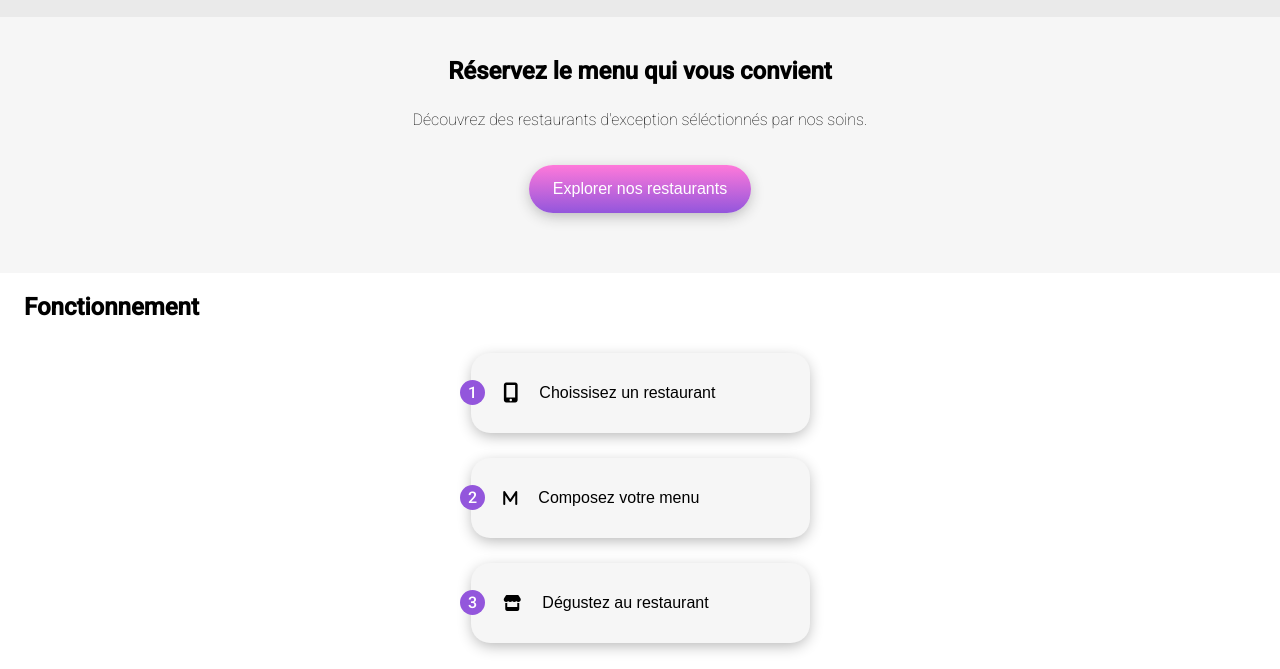
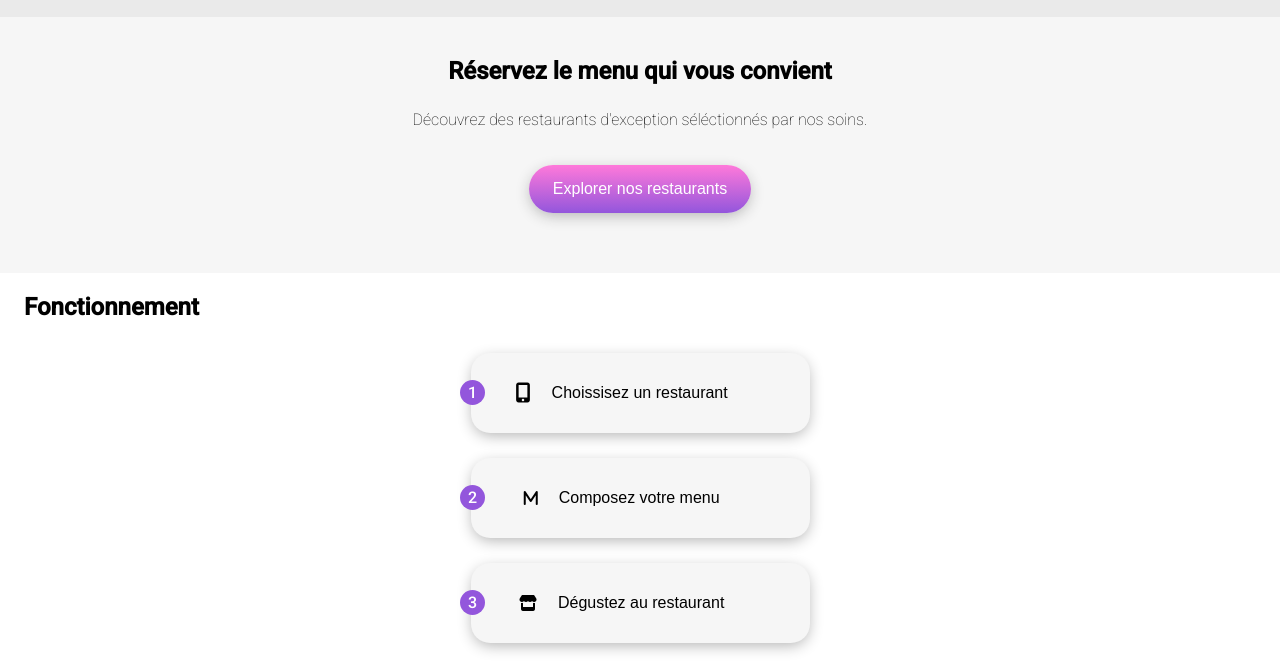
Before and after one commit to athanael/AthanaelGerard_3_07052021, a website: page index.html in a window 1280 px wide. Shown: the part 131-800 px from the top of the page. Drawn offline with Linux system fonts and the light colour scheme.

Commit message:
add fonctionment part

```diff
--- a/sass/pages/_index.scss
+++ b/sass/pages/_index.scss
@@ -95,13 +95,13 @@
       margin-left: 11px;
       box-shadow: 0 4px 15px -2px #afafaf;
       background-color: $softgrey;
-      @include flexdisplay(none, center);
+      @include flexdisplay(center, center);
       i {
         margin-left: 10%;
         margin-right: 8%;
       }
       padding-right: 20%;
-      font-weight: 535;
+      font-weight: 500;
       font-size: 1rem;
     }
   }
```
Also changed, not shown: index.html (+3 -6 lines), css/style.css, 1 other file.
